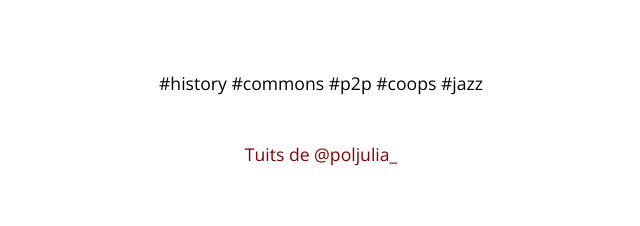
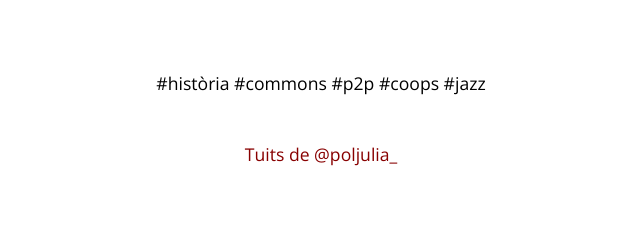
Before and after one commit to poljulia/poljulia.github.io, a plain HTML site: page index.html in a window 1280 px wide. Shown: the part 124-350 px from the top of the page, 319-959 px from the left. Drawn offline with nearby package versions, Linux system fonts and the light colour scheme.

Commit message:
Update index.html

```diff
--- a/index.html
+++ b/index.html
@@ -17,7 +17,7 @@
     </section>
 
     <section class="main-content">
-     <p><P ALIGN=center>#history #commons #p2p #coops #jazz<br><br></p>
+     <p><P ALIGN=center>#història #commons #p2p #coops #jazz<br><br></p>
       <p><p align=center><a class="twitter-timeline"  href="https://twitter.com/poljulia_" data-widget-id="401380369829593088">Tuits de @poljulia_</a>
          <script>!function(d,s,id){var js,fjs=d.getElementsByTagName(s)[0],p=/^http:/.test(d.location)?'http':'https';if(!d.getElementById(id)){js=d.createElement(s);js.id=id;js.src=p+"://platform.twitter.com/widgets.js";fjs.parentNode.insertBefore(js,fjs);}}(document,"script","twitter-wjs");</script>
       </p>
```
